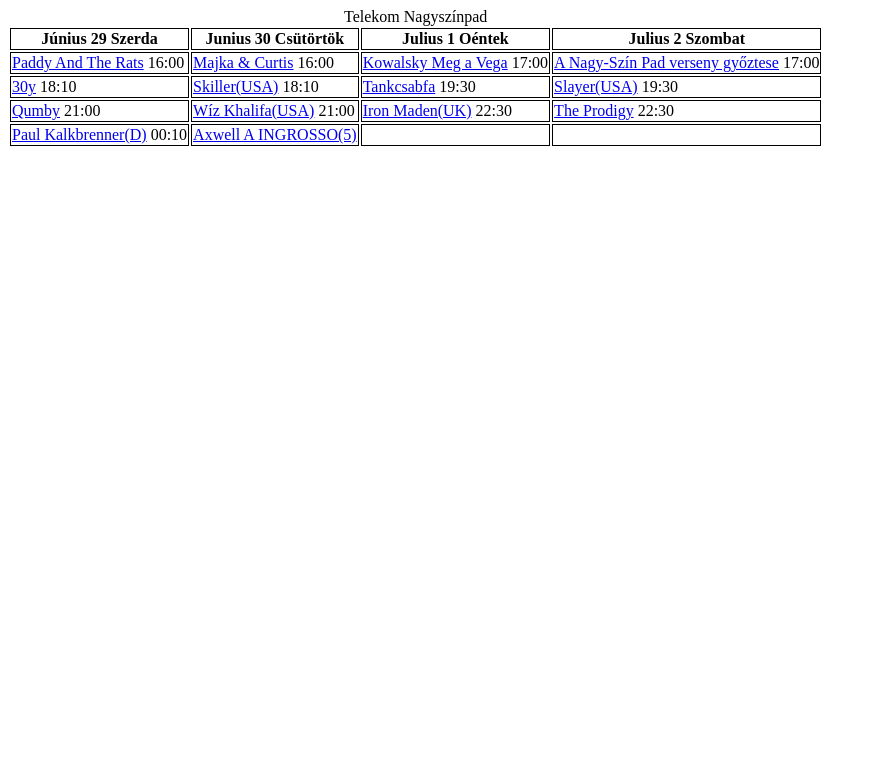
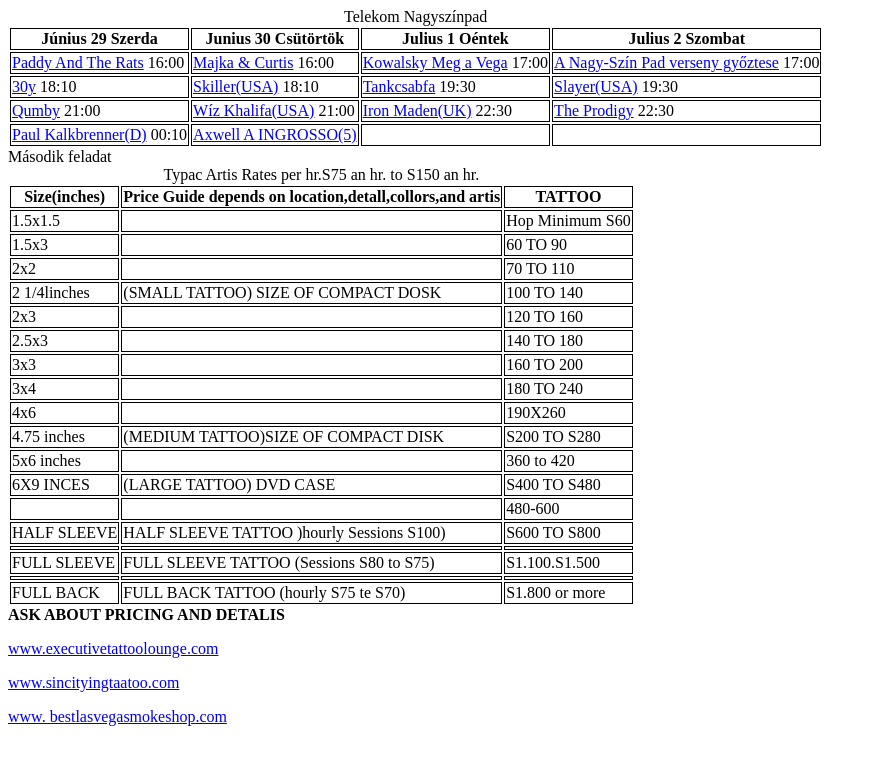
Before and after one commit to jociSzabo/linkek, a plain HTML site: page telekomNagyszinpad.html in a window 1280 px wide. Shown: the whole page, without its empty margins (0-876 px from the left). Drawn offline with Linux system fonts and the light colour scheme.

Commit message:
Update telekomNagyszinpad.html

```diff
--- a/telekomNagyszinpad.html
+++ b/telekomNagyszinpad.html
@@ -78,3 +78,132 @@
 	</table>
 </body>
 </html>
+
+
+
+
+
+
+                                                        Második feladat
+
+<!DOCTYPE html>
+<html lang="hu">
+<head>
+	<meta charset="utf-8">
+	<title>Táblázat és linkek</title>
+		<style>
+		thead, th, td, tbody{
+			border: 1px solid black;
+		}
+	</style>
+
+</head>
+<body>
+	<table>
+		<caption>Typac Artis Rates per hr.S75 an hr. to S150 an hr.</caption>
+		<thead>
+		<tr>
+			<th>Size(inches)</th>
+			<th>Price Guide depends on location,detall,collors,and artis</th>
+			<th>TATTOO</th>
+		</tr>
+		</thead>
+		<tbody>
+			<tr>
+				<td>1.5x1.5</td>
+				<td></td>
+				<td>Hop Minimum S60</td>
+			</tr>
+			<tr>
+				<td>1.5x3</td>
+				<td></td>
+				<td>60 TO 90</td>
+			</tr>
+			<tr>
+				<td>2x2</td>
+				<td></td>
+				<td>70 TO 110</td>
+			</tr>
+			<tr>
+				<td>2 1/4linches</td>
+				<td>(SMALL TATTOO) SIZE OF COMPACT DOSK</td>
+				<td>100 TO 140</td>
+			</tr>
+			<tr>
+				<td>2x3</td>
+				<td></td>
+				<td>120 TO 160</td>
+			</tr>
+			<tr>
+				<td>2.5x3</td>
+				<td></td>
+				<td>140 TO 180</td>
+			</tr>
+			<tr>
+				<td>3x3</td>
+				<td></td>
+				<td>160 TO 200</td>
+			</tr>
+			<tr>
+				<td>3x4</td>
+				<td></td>
+				<td>180 TO 240</td>
+			</tr>
+			<tr>
+				<td>4x6</td>
+				<td></td>
+				<td>190X260</td>
+			</tr>
+			<tr>
+				<td>4.75 inches</td>
+				<td>(MEDIUM TATTOO)SIZE OF COMPACT DISK</td>
+				<td>S200 TO S280</td>
+			</tr>
+			<tr>
+				<td>5x6 inches</td>
+				<td></td>
+				<td>360 to 420</td>
+			</tr>
+			<tr>
+				<td>6X9 INCES</td>
+				<td>(LARGE TATTOO)  DVD CASE</td>
+				<td>S400 TO S480</td>
+			</tr>
+			<tr>
+				<td></td>
+				<td></td>
+				<td>480-600</td>
+			</tr>
+			<tr>
+				<td>HALF SLEEVE</td>
+				<td>HALF SLEEVE TATTOO )hourly Sessions S100)</td>
+				<td>S600 TO S800</td>
+			</tr>
+			<tr>
+				<td></td>
+				<td></td>
+				<td></td>
+			</tr>
+			<tr>
+				<td>FULL SLEEVE</td>
+				<td>FULL SLEEVE TATTOO  (Sessions S80 to S75)</td>
+				<td>S1.100.S1.500</td>
+			</tr>
+			<tr>
+				<td></td>
+				<td></td>
+				<td></td>
+			</tr>
+			<tr>
+				<td>FULL BACK</td>
+				<td>FULL BACK TATTOO (hourly S75 te S70)</td>
+				<td>S1.800 or more</td>
+			</tr>
+		</tbody>
+	</table>
+	<strong>ASK ABOUT PRICING AND DETALIS</strong>
+	<p><a href="http://www.executivetattoolounge.com/">www.executivetattoolounge.com</a></p>
+	<p><a href="http://www.mysincityink.com/">www.sincityingtaatoo.com</a></p>
+	<p><a href="http://www.bestlasvegassmokeshop.com/">www. bestlasvegasmokeshop.com</a></p>
+</body>
+</html>
```
